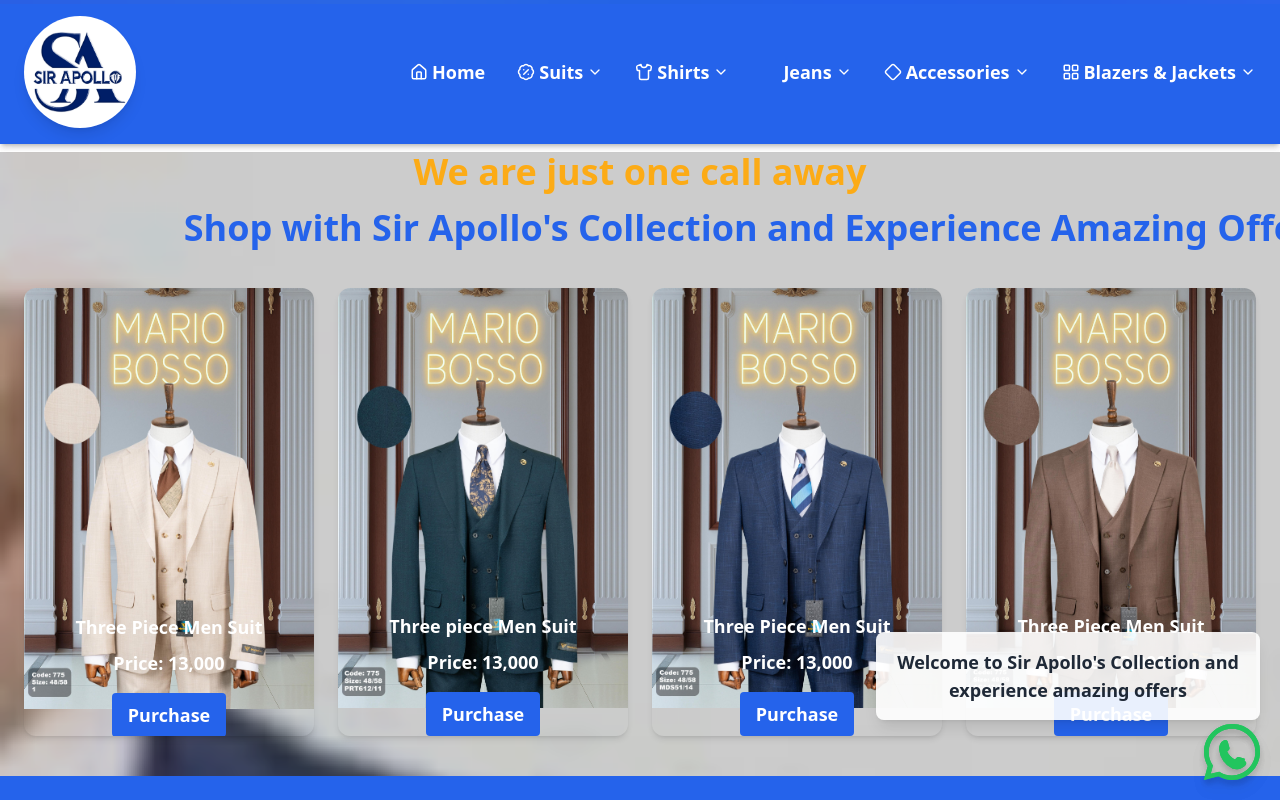
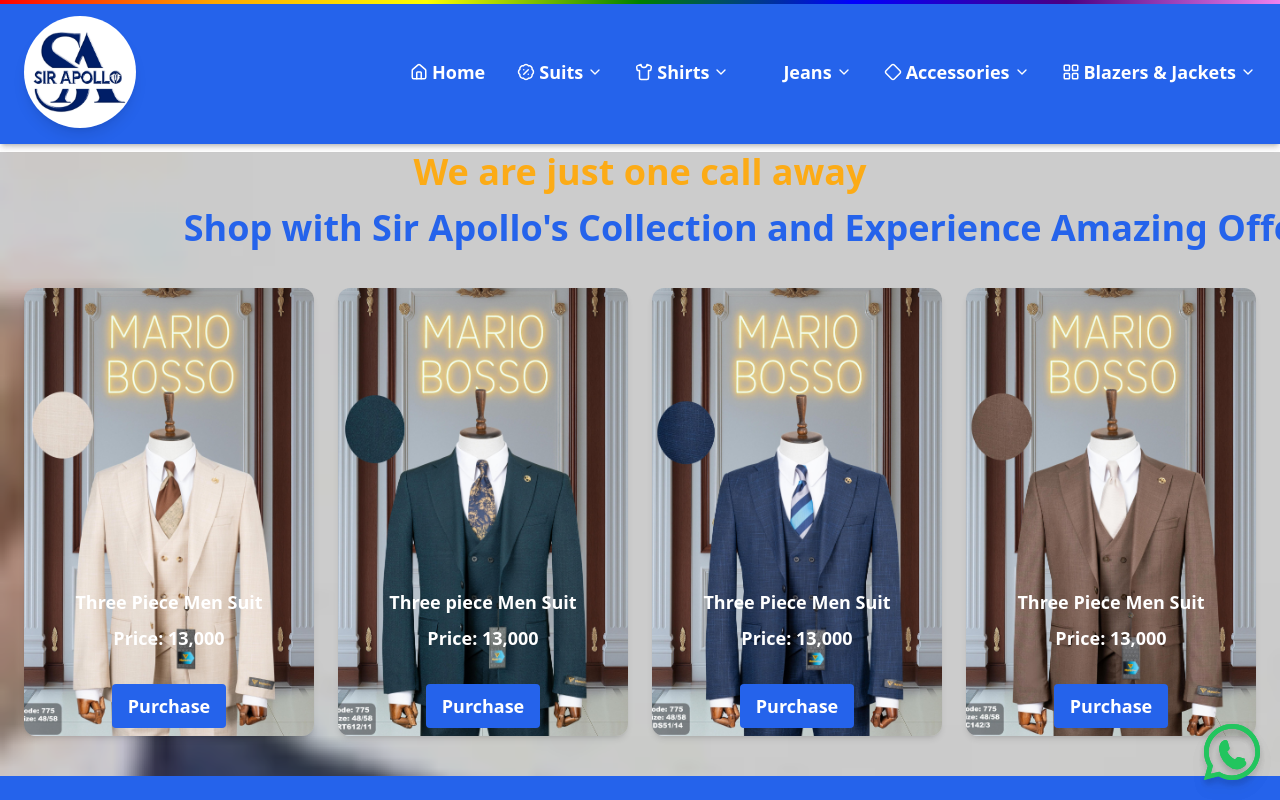
Before and after one commit to 36294966/Appolos-menwear, a React (Create React App) app: page / in a window 1280 px wide. Shown: the top 800 px of the page. Built offline with nearby package versions, Linux system fonts and the light colour scheme; some icons are missing.

Commit message:
initial commit

```diff
--- a/src/App.css
+++ b/src/App.css
@@ -1,15 +1,16 @@
 .App {
   text-align: center;
 }
-/* Blinking Top Line */
+
+/* Blinking Top Line - Gradient with blinking effect */
+@keyframes blinkLine {
+  0%, 100% { opacity: 1; }
+  50% { opacity: 0; }
+}
+
 .blinking-line {
   animation: blinkLine 1s infinite;
   background: linear-gradient(to right, red, orange, yellow, green, blue, indigo, violet);
-}
-
-@keyframes blinkLine {
-  0%, 100% { opacity: 1; }
-  50% { opacity: 0; }
 }
 
 /* Scrolling animation */
@@ -35,45 +36,9 @@
   animation: blinkFadeWhiteBlack 3s infinite;
 }
 
-
-.App-header {
-  background-color: #282c34;
-  min-height: 100vh;
-  display: flex;
-  flex-direction: column;
-  align-items: center;
-  justify-content: center;
-  font-size: calc(10px + 2min);
-  color: white;
-}
-
-.App-link {
-  color: #61dafb;
-}
-
-
-.blinking-line {
-  animation: colorCycle 2s infinite;
-}
-@keyframes colorCycle {
-  0%   { background-color: red; }
-  25%  { background-color: blue; }
-  50%  { background-color: yellow; }
-  75%  { background-color: green; }
-  50% { opacity: 0; color: white; }
-  75% { opacity: 1; color: black; }
-  100% { background-color: red; }
-}
-
-.blinking-line {
-  animation: colorCycle 2s infinite;
-}
-
-/* 🔔 Color-changing + fade in/out blinking text */
+/* 💡 Additional blinking text with color change */
 @keyframes blinkFadeColor {
   0% { opacity: 0; color: red; }
-  50% { opacity: 0; color: white; }
-  75% { opacity: 1; color: black; }
   25% { opacity: 1; color: orange; }
   50% { opacity: 0; color: white; }
   75% { opacity: 1; color: blue; }
@@ -84,11 +49,32 @@
   animation: blinkFadeColor 3s infinite;
 }
 
+/* Optional: define the missing 'textBlinkColor' if used elsewhere */
+/* Blinking line with color cycle - fixed duplicate class */
+@keyframes colorCycle {
+  0%   { background-color: red; }
+  25%  { background-color: blue; }
+  50%  { background-color: yellow; }
+  75%  { background-color: green; }
+  100% { background-color: red; }
+}
+
+.blinking-line {
+  animation: colorCycle 2s infinite;
+}
+
+/* Additional blinking text with color change (if needed) */
+@keyframes textBlinkColor {
+  0% { opacity: 1; color: yellow; }
+  50% { opacity: 0; color: black; }
+  100% { opacity: 1; color: yellow; }
+}
+
 .blinking-text {
   animation: textBlinkColor 1.5s infinite;
 }
 
-
+/* Spin animation for logo */
 @keyframes App-logo-spin {
   from {
     transform: rotate(0deg);
--- a/src/Components/footer.js
+++ b/src/Components/footer.js
@@ -29,19 +29,20 @@
       `}</style>
 
       <div className="max-w-7xl mx-auto flex flex-col md:flex-row justify-between items-start gap-6">
-        {/* Logo and Brand - Centered on small screens, left on md+ */}
-        <div className="flex flex-col md:flex-row justify-center md:justify-start items-center md:items-start flex-shrink-0 pl-6 md:pl-12">
+
+        {/* Logo and Brand (Original Size Retained) */}
+        <div className="flex flex-col items-center md:items-start flex-shrink-0 pl-6 md:pl-12">
           <img
             src={Logo}
             alt="Sir Apollo Logo"
             className="h-28 w-28 rounded-full object-cover"
           />
-          <p className="mt-3 md:mt-0 md:ml-4 blinking-text text-lg font-semibold underline text-center md:text-left">
+          <p className="mt-3 blinking-text text-lg font-semibold underline text-center">
             Sir Apollo's Menswear
           </p>
         </div>
 
-        {/* Location and Map Info */}
+        {/* Location Info */}
         <div className="text-center md:text-left space-y-2 max-w-md">
           <h3 className="font-semibold flex items-center justify-center md:justify-start gap-2 text-base">
             <MapPin className="w-4 h-4 text-blue-400" />
@@ -50,10 +51,8 @@
           <p className="leading-snug text-gray-300">
             <strong className="whitespace-nowrap">
               Intermark Business Centre, 3rd Floor, Shop No. 83
-            </strong>
-            <br />
-            Behind Odeon, along Taveta Road,
-            <br />
+            </strong><br />
+            Behind Odeon, along Taveta Road,<br />
             Opposite Taveta Court, Nairobi CBD
           </p>
 
@@ -118,7 +117,7 @@
           </div>
         </div>
 
-        {/* Contact Info - Size unchanged */}
+        {/* Contact Info (Original Size Retained) */}
         <div className="text-left space-y-4 pr-8 md:pr-16">
           <h3 className="text-xl font-semibold">Contact Us</h3>
           <p className="text-base text-gray-300">Call, Text or WhatsApp:</p>
@@ -138,7 +137,7 @@
         </div>
       </div>
 
-      {/* Bottom line */}
+      {/* Bottom Line */}
       <div className="mt-10 border-t border-white/20 pt-4 pb-2 text-center">
         <p className="text-gray-400 text-xs">
           © 2025, Sir Apollo's Menswear — Created by Dr Erastus Coding Co-oporation
--- a/src/Pages/home.js
+++ b/src/Pages/home.js
@@ -164,10 +164,12 @@
           <Navbar />
 
           {/* Welcome message */}
+          <div className="blinking-text-fade text-lg md:text-xl md:scale-75 md:transform md:origin-top md:transition-transform duration-500">
           <div className="fixed bottom-20 right-5 bg-white bg-opacity-90 p-4 rounded-lg shadow-lg z-50 max-w-sm text-center">
             <p className="text-lg font-semibold text-gray-800">
               Welcome to Sir Apollo's Collection and experience amazing offers
             </p>
+            </div>
           </div>
 
           {/* Header texts */}
@@ -192,16 +194,16 @@
                   {/* Image */}
                   <img src={src} alt={title} className="w-full h-full object-cover flex-1" />
                   {/* Label and Buy button styled as a button */}
-                  <div className=" bg-opacity-36  max-h-42 p-2 pt-4 pb-2 text-center flex flex-col justify-center relative -mt-28 ">
-                    <h3 className="text-white text-base md:text-lg font-semibold mb-2">{title}</h3>
-                    <p className="text-white font-bold text-lg mb-2">Price: {price}</p>
-                    {/* Longer "Purchase" button, slightly shifted upward */}
-                    <div
-                      className="mt-2 bg-blue-600 hover:bg-blue-700 text-white font-bold text-lg py-2 px-4 rounded cursor-pointer mx-auto z-10 relative"
-                      onClick={() => alert('Buying suit!')}
-                    >
-                      Purchase
-                    </div>
+                  <div className="bg-opacity-36 max-h-42 p-2 pt-4 pb-2 text-center flex flex-col justify-center relative -mt-44">
+  <h3 className="text-white font-bold text-base md:text-lg mb-2">{title}</h3>
+  <p className="text-white font-bold text-lg mb-4">Price: {price}</p>
+  {/* Purchase button, visible under medium screens, centered */}
+  <div
+    className="mt-4 bg-blue-600 hover:bg-blue-700 text-white font-bold text-lg py-2 px-4 rounded cursor-pointer mx-auto z-10 relative"
+    onClick={() => alert('Buying suit!')}
+  >
+    Purchase
+  </div>
                   </div>
                 </div>
               </div>
--- a/tailwind.config.js
+++ b/tailwind.config.js
@@ -8,7 +8,7 @@
           '0%': { transform: 'translateX(100%)', opacity: 1 },
           '70%': { opacity: 0.2 },
           '100%': { transform: 'translateX(-100%)', opacity: 0 },
-        },
+        }, // <-- Missing brace added here
       },
       animation: {
         'scroll-left-slow': 'scrollLeft 15s linear infinite',
```
